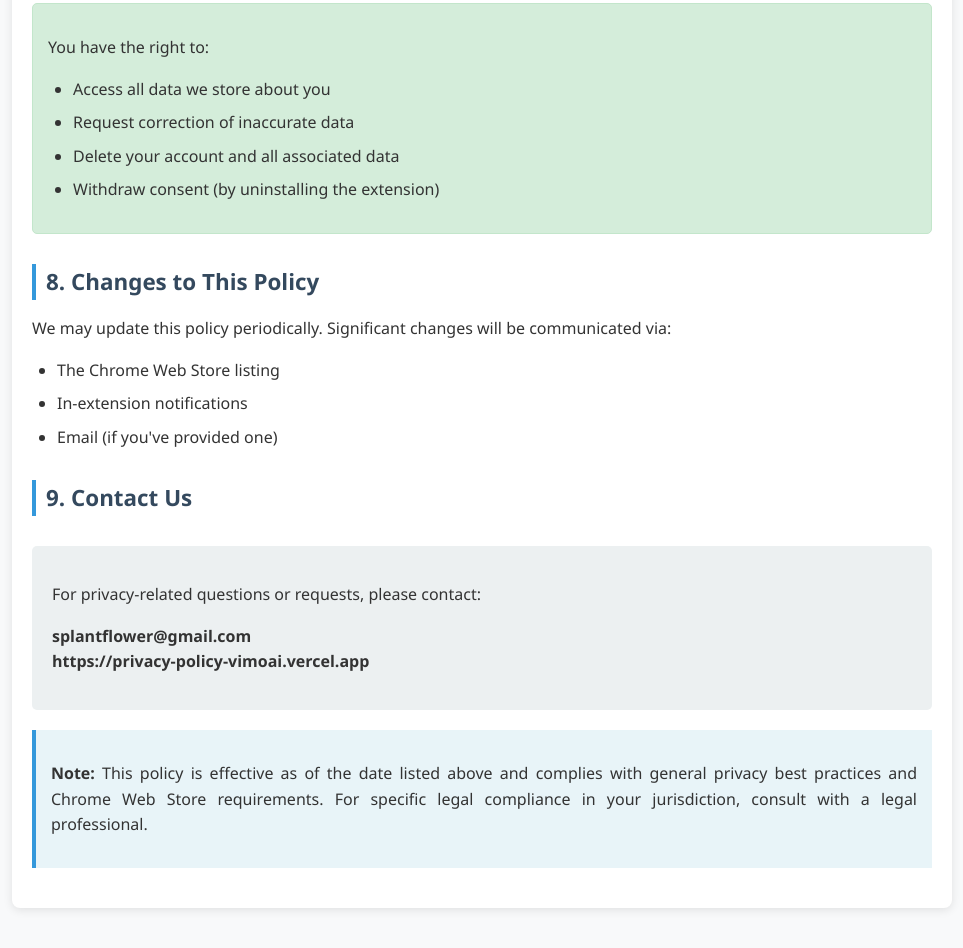
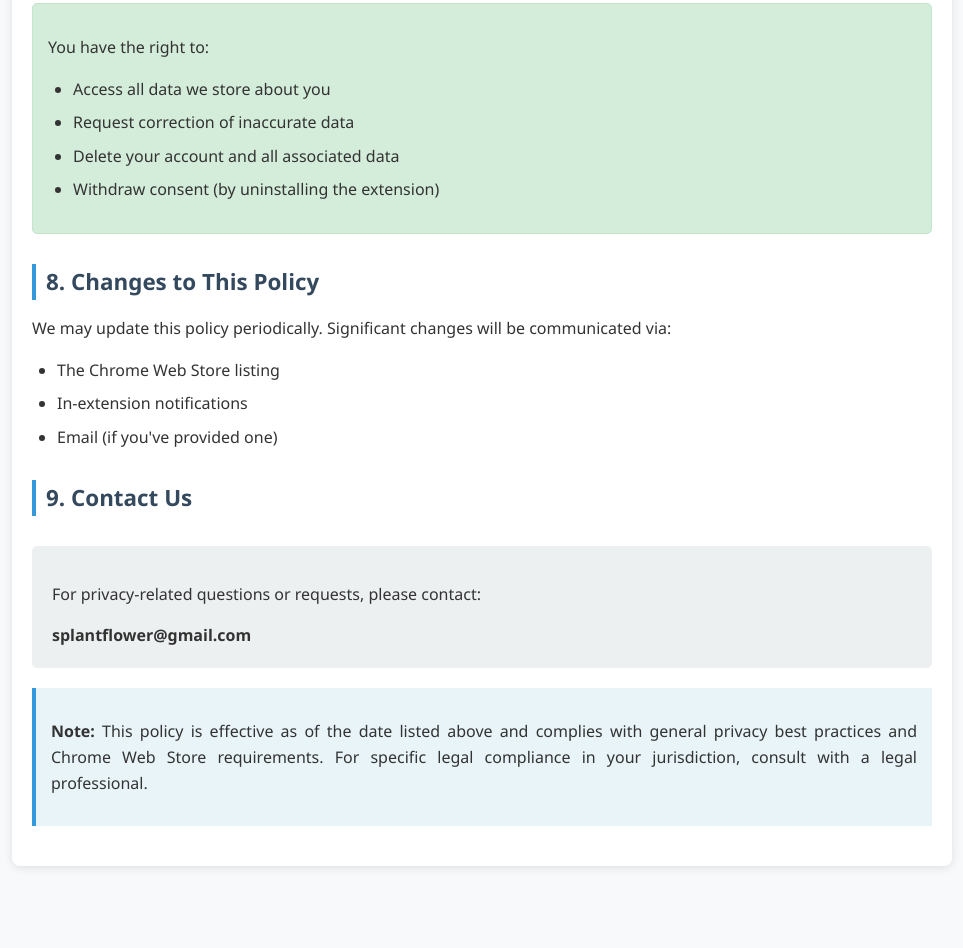
Before and after one commit to SIMMONA-hub/front-s-, a plain HTML site: page index.html in a window 1280 px wide. Shown: the part 3180-4128 px from the top of the page, without its empty margins (158-1121 px from the left). After the commit the page ends 4086 px from the top, so only its background shows below. Drawn offline with Linux system fonts and the light colour scheme.

```diff
--- a/index.html
+++ b/index.html
@@ -254,8 +254,7 @@
         <h2>9. Contact Us</h2>
         <div class="contact-info">
             <p>For privacy-related questions or requests, please contact:</p>
-            <p><strong>splantflower@gmail.com</strong><br>
-            <strong>https://privacy-policy-vimoai.vercel.app</strong></p>
+            <strong>splantflower@gmail.com</strong>
         </div>
 
         <div class="highlight">
```
